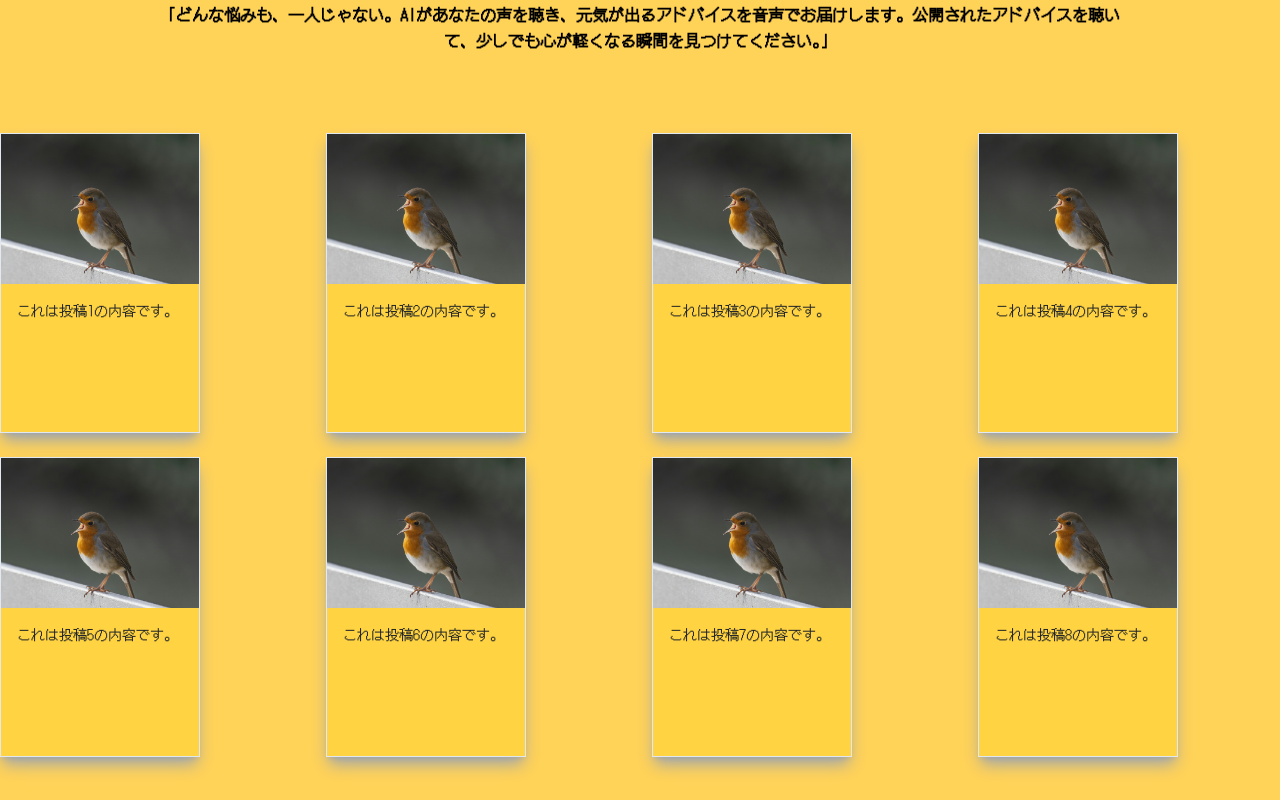
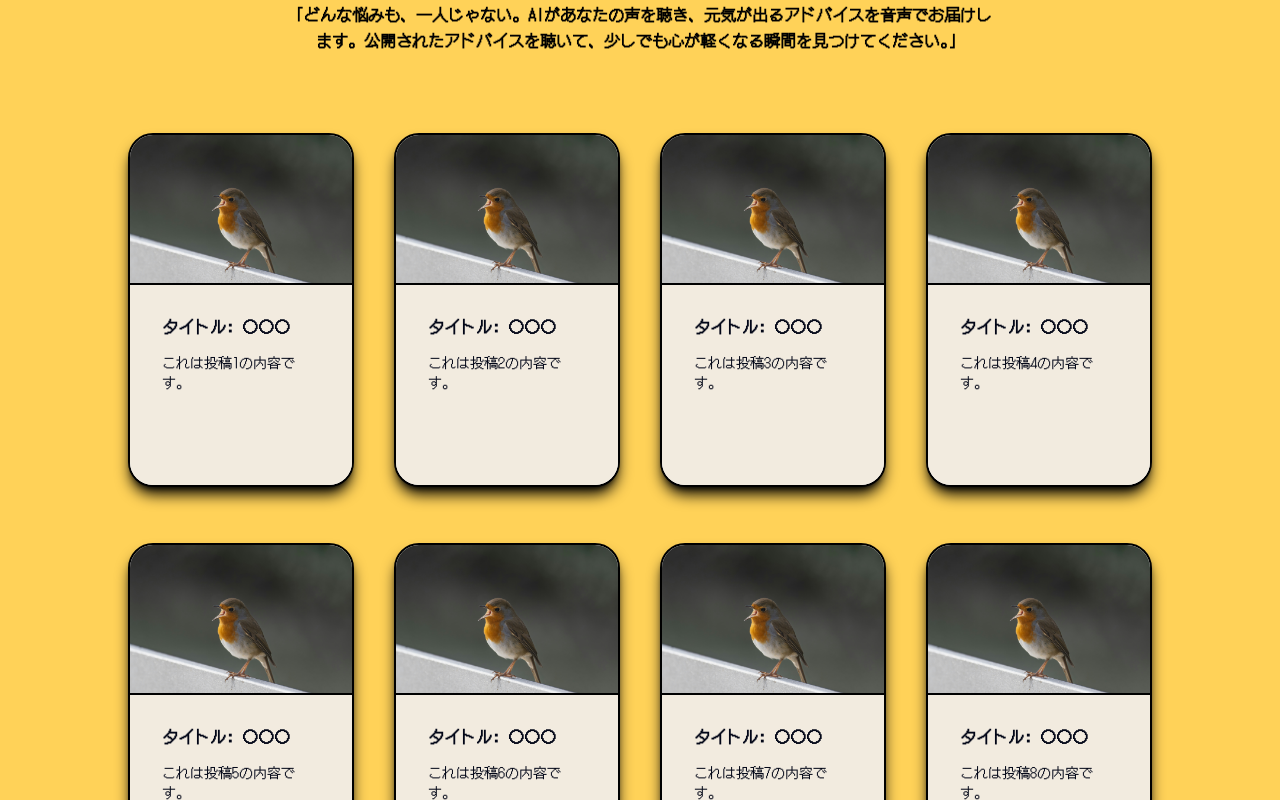
Before and after one commit to manjutabetai/rakugo, a Next.js app: page / in a window 1280 px wide. Shown: the part 740-1540 px from the top of the page. Built offline with nearby package versions, Linux system fonts and the light colour scheme.

Commit message:
デザイン：下部のgrid layout を適用

```diff
--- a/app/globals.css
+++ b/app/globals.css
@@ -16,6 +16,15 @@ body{
 
 }
 
+@keyframes scroll {
+  0% {
+    transform: translateX(100%);
+  }
+  100% {
+    transform: translateX(-100%); /* スクロールさせたい距離を調整 */
+  }
+}
+
 
 /* カラー
 
--- a/app/page.tsx
+++ b/app/page.tsx
@@ -92,7 +92,7 @@ export default function Home() {
 
           {/* 下部 */}
           <section
-            className="py-20 bg-customYellow"
+            className="py-20 px-32 bg-customYellow"
             // style={{ backgroundColor: "#ffd258" }}
           >
             <div className="flex flex-col justify-start mx-auto gap-4  items-center text-center px-40 mb-20">
@@ -106,22 +106,23 @@ export default function Home() {
                 「どんな悩みも、一人じゃない。AIがあなたの声を聴き、元気が出るアドバイスを音声でお届けします。公開されたアドバイスを聴いて、少しでも心が軽くなる瞬間を見つけてください。」
               </p>
             </div>
-
-            <div className="grid grid-cols-1 sm:grid-cols-2 md:grid-cols-3 lg:grid-cols-4 gap-6">
+            <div className="grid  gap-10 sm:grid-cols-1 lg:grid-cols-4 ">
               {posts.map((post) => (
                 <Card
                   key={post.id}
-                  className="w-[200px] h-[300px] bg-[#ffd43b] bg-opacity-80 rounded-lg overflow-hidden shadow-lg shadow-gray-400"
+                  className=" bg-white overflow-hidden shadow-lg shadow-black border-2 border-black mb-4"
+                  style={{ borderRadius: "25px" }}
                 >
-                  <div className="h-[150px] overflow-hidden">
+                  <div className="h-[150px] overflow-hidden ">
                     <img
                       src="/bird.jpg"
                       alt={`Post ${post.id} image`}
-                      className="w-full h-full object-cover"
+                      className="w-full h-full object-cover border-b-2 border-black"
                     />
                   </div>
-                  <div className="p-4 h-[150px] overflow-y-auto">
-                    <p className="text-[#212529] text-sm">{post.content}</p>
+                  <div className="p-8 h-[200px] overflow-y-auto bg-customWhite">
+                    <h2 className="mb-4 font-extrabold">タイトル: ○○○</h2>
+                    <p className=" text-sm">{post.content}</p>
                   </div>
                 </Card>
               ))}
```
